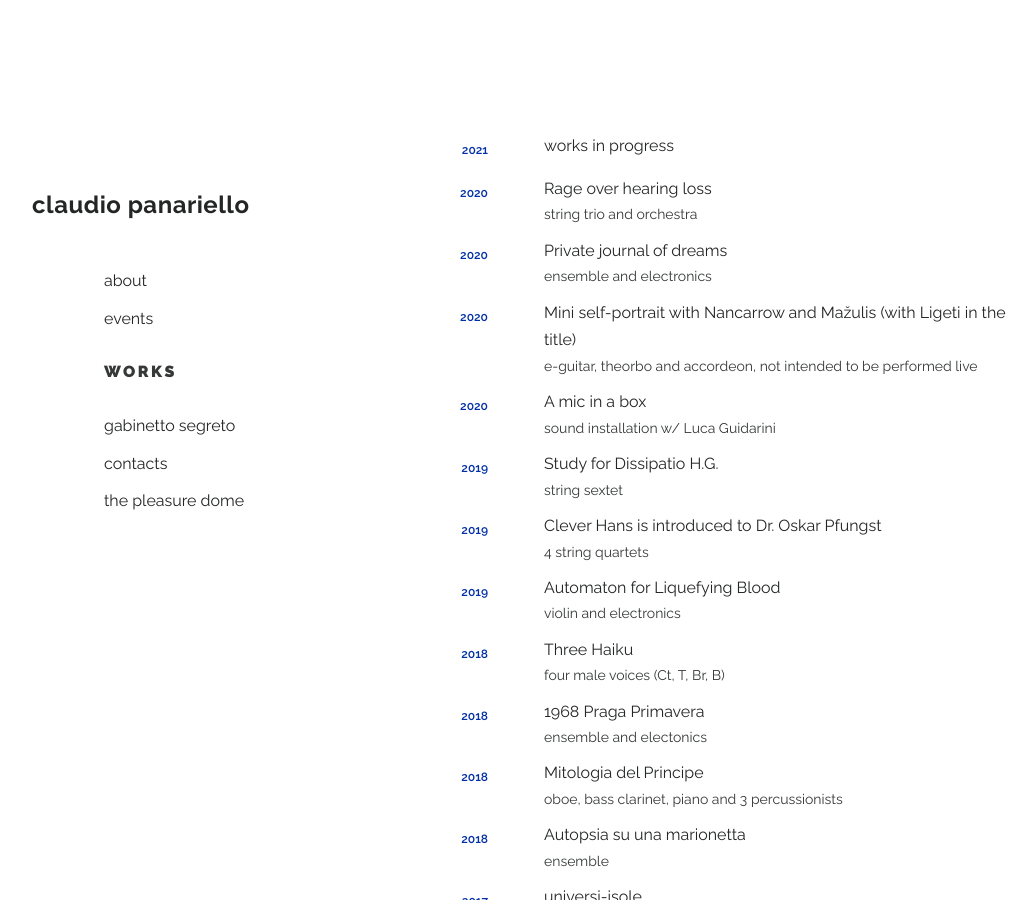
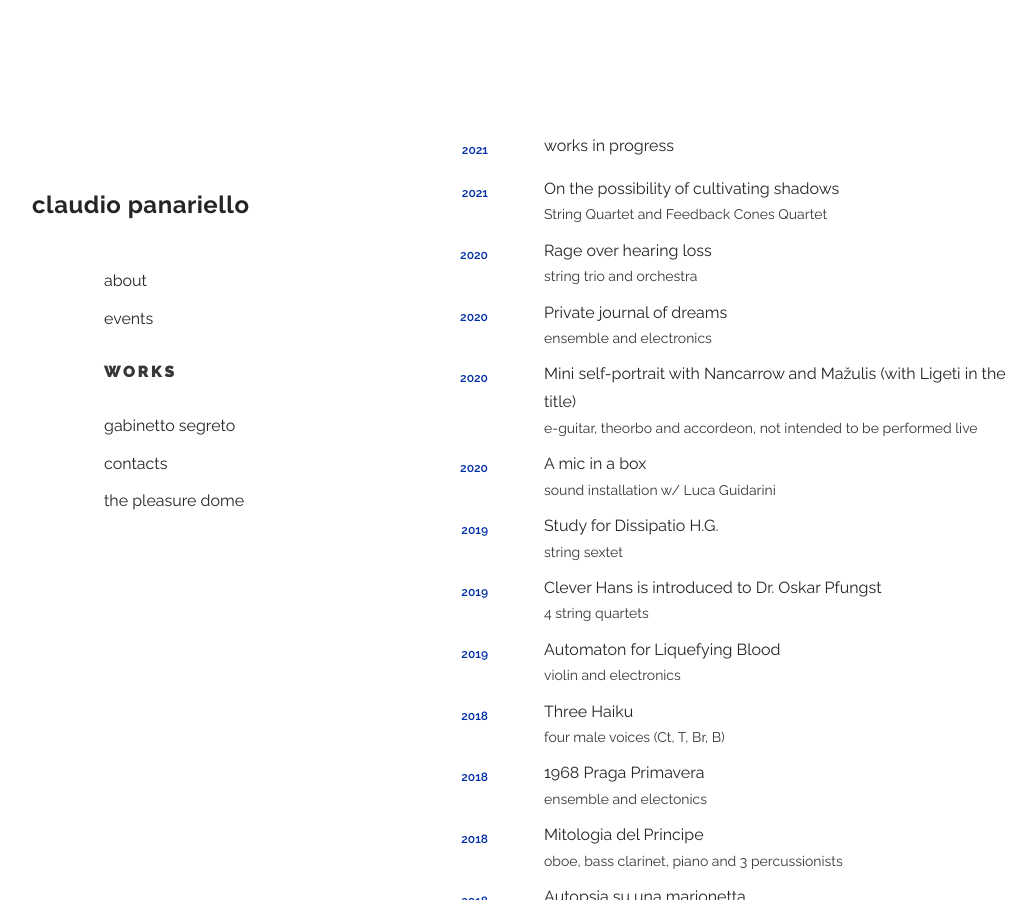
Before and after one commit to claudiopanariello/claudiopanariello.github.io, a Jekyll site: the page built from works.markdown, in a window 1280 px wide and 900 px high. Shown: the whole window, without its empty margins (108-1144 px from the left). Built offline with Jekyll 4.4.1, drawn with Linux system fonts in a browser that asks for light colours.

Commit message:
added new work

```diff
--- a/about.markdown
+++ b/about.markdown
@@ -6,7 +6,7 @@ published: true
 order: 1
 ---
 
-<img src='/assets/deep_fried_me_square.jpg' width='500' height='500'>
+<img src='/assets/deep_fried_me_square.jpg' width='400' height='400'>
 
 Born in Naples in 1989 and currently based in Stockholm, he studied Composition, Electronic Music and Piano with a parenthesis of Physics at University of Pisa.
 
--- /dev/null
+++ b/works/_posts/2021-07-07-on-the-possibility.markdown
@@ -0,0 +1,16 @@
+---
+layout: post
+title:  "On the possibility of cultivating shadows"
+permalink: /works/on-the-possibility-of-cultivating-shadows
+date:   2021-07-07
+category: "String Quartet and Feedback Cones Quartet"
+---
+{% if page.title %}
+<h2>{{page.title | escape}}</h2>
+{% endif %}
+
+Commissioned by [**Quartetto Maurice**][maurice] for [**Musica in Prossimità Festival 2021**][musinpross]
+organized by Associazione Metamorfosi Notturne with the support of Ernst von Siemens Musikstiftung.
+
+[maurice]: https://www.quartettomaurice.com/en
+[musinpross]: https://www.metamorfosinotturne.com/2021
```
Also changed, not shown: 2 other files.
